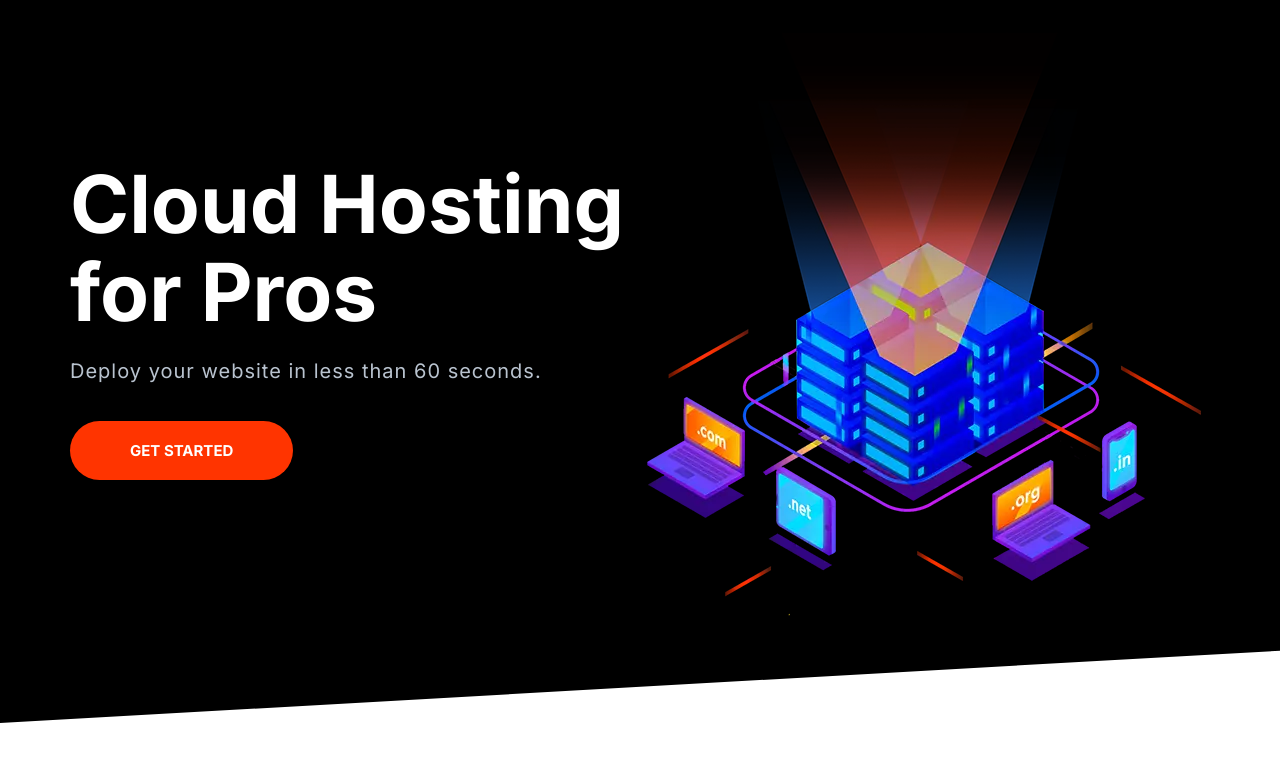
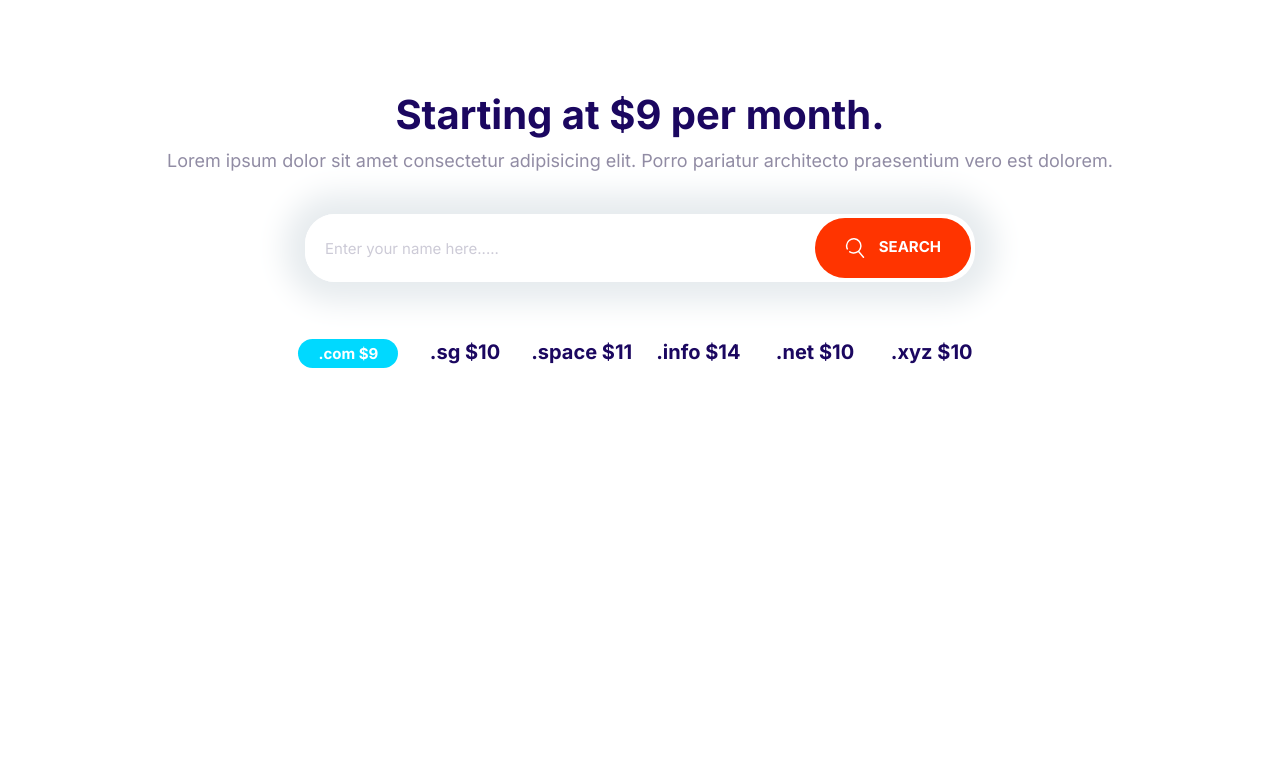
Before and after one commit to ThunderSteven/moshfied, a plain HTML site: page index.html in a window 1280 px wide. Drawn offline with Linux system fonts and the light colour scheme.

Commit message:
Created domain.

```diff
--- a/css/styles.css
+++ b/css/styles.css
@@ -220,10 +220,18 @@ a {
     font-weight: 600;
     padding: 2rem 3rem;
     margin: 1rem 0;
+    outline: 0;
     /* 文字居中 */
     text-align: center;
     text-transform: uppercase;
     white-space: nowrap;
+}
+
+.btn .icon {
+    width: 2rem;
+    height: 2rem;
+    margin-right: 1rem;
+    vertical-align: middle;
 }
 
 .btn--primary {
@@ -305,7 +313,7 @@ a {
 
 .input-group .input {
     border: 0;
-    padding: 1.5rem 1rem;
+    padding: 1.5rem 2rem;
     /* 开启flex之后，让input部分沾满剩余空间 */
     flex-grow: 1;
 }
@@ -735,10 +743,6 @@ a {
 }
 
 @media screen and (min-width: 768px) {
-
-}
-
-@media screen and (min-width: 1024px) {
     .hero__content{
         text-align: left;
         align-self: center;
@@ -748,3 +752,34 @@ a {
         padding-top: 0;
     }
 }
+
+/* Domain block */
+.block-domain .input-group{
+    box-shadow: 0 0 30px 20px #e6ebee;
+    border: 0;
+    max-width: 670px;
+    margin: 4rem auto;
+}
+
+.block-domain__prices {
+    display: grid;
+    grid-template-columns: repeat(3, 1fr);
+    grid-template-rows: repeat(2, 6rem);
+    justify-items: center;
+    align-items: center;
+    font-size: 2rem;
+    font-weight: 600;
+    max-width: 700px;
+    margin: 0 auto;
+}
+
+@media screen and (min-width: 768px) {
+    .block-domain__prices{
+        grid-template-columns: repeat(auto-fit, minmax(100px, 1fr));
+    }
+}
+
+
+@media screen and (min-width: 1024px) {
+
+}
--- a/index.html
+++ b/index.html
@@ -17,21 +17,34 @@
     <!-- <link rel="stylesheet" href="mosh-styles.css" /> -->
   </head>
   <body>
-    <section class="block block--dark block--screwed-right hero">
-      <div class="container grid grid--1x2">
-        <header class="block__header hero__content">
-          <h1 class="block__heading">Cloud Hosting for Pros</h1>
-          <p class="hero__tagline">
-            Deploy your website in less than 60 seconds.
-          </p>
-          <a href="" class="btn btn--accent btn--stretched">Get Started</a>
-        </header>
-        <picture>
-          <source srcset="images/banner.webp 1x, images/banner@2x.webp 2x" type="image/webp" />
-          <source srcset="images/banner.png 1x, images/banner@2x.png 2x" type="image/png" />
-          <img class="hero__image" src="/images/banner.png" alt=""/>
-        </picture>
+    <section class="block container block-domain">
+      <header class="block__header">
+        <h2>Starting at $9 per month.</h2>
+        <p>
+          Lorem ipsum dolor sit amet consectetur adipisicing elit. Porro pariatur architecto praesentium vero est dolorem.
+        </p>
+      </header>
+      <div class="input-group">
+        <input
+          type="text"
+          class="input"
+          placeholder="Enter your name here....."
+        />
+        <button class="btn btn--accent">
+          <svg class="icon icon--white">
+            <use xlink:href="images/sprite.svg#search"></use>
+          </svg>
+          Search
+        </button>
       </div>
+      <ul class="list block-domain__prices">
+        <li><span class="badge badge--secondary">.com $9</span></li>
+        <li>.sg $10</li>
+        <li>.space $11</li>
+        <li>.info $14</li>
+        <li>.net $10</li>
+        <li>.xyz $10</li>
+      </ul>
     </section>
   </body>
   <script src="/js/main.js"></script>
```
Also changed, not shown: components/domian.html (added).
